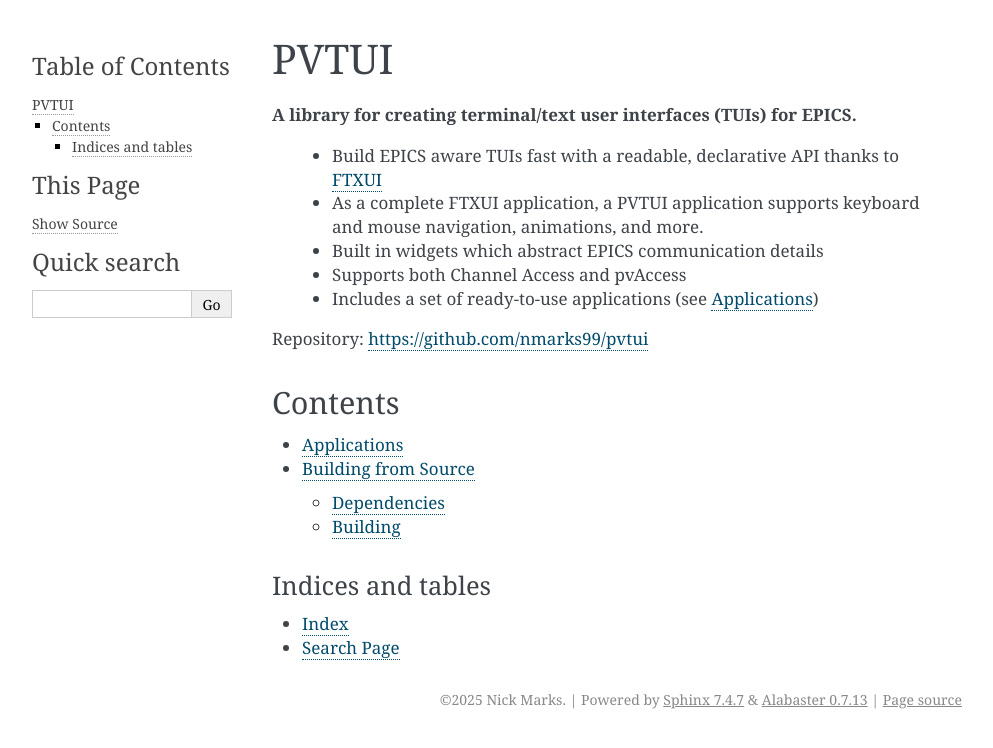
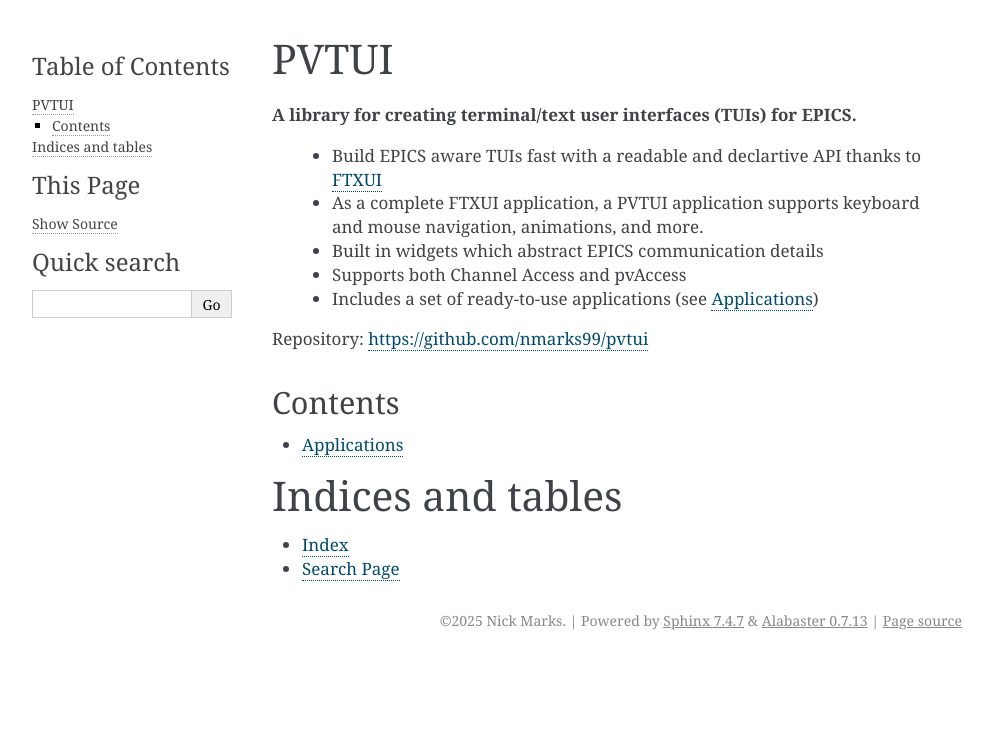
Before and after one commit to nmarks99/pvtui, a Sphinx documentation site: the page built from doc/index.rst, in a window 1280 px wide. Shown: the top 748 px of the page, without its empty margins (148-1141 px from the left). Built offline with Sphinx 7.4.7, drawn with Linux system fonts in a browser that asks for light colours.

Commit message:
update docs

```diff
--- a/doc/index.rst
+++ b/doc/index.rst
@@ -1,10 +1,10 @@
-=====
 PVTUI
 =====
 
 **A library for creating terminal/text user interfaces (TUIs) for EPICS.**
 
-    * Build EPICS aware TUIs fast with a readable, declarative API thanks to `FTXUI <https://github.com/ArthurSonzogni/FTXUI>`_
+
+    * Build EPICS aware TUIs fast with a readable and declartive API thanks to `FTXUI <https://github.com/ArthurSonzogni/FTXUI>`_
     * As a complete FTXUI application, a PVTUI application supports keyboard and mouse navigation, animations, and more.
     * Built in widgets which abstract EPICS communication details
     * Supports both Channel Access and pvAccess
@@ -21,7 +21,6 @@
     :maxdepth: 3
 
     applications
-    building
 
 
 Indices and tables
```
